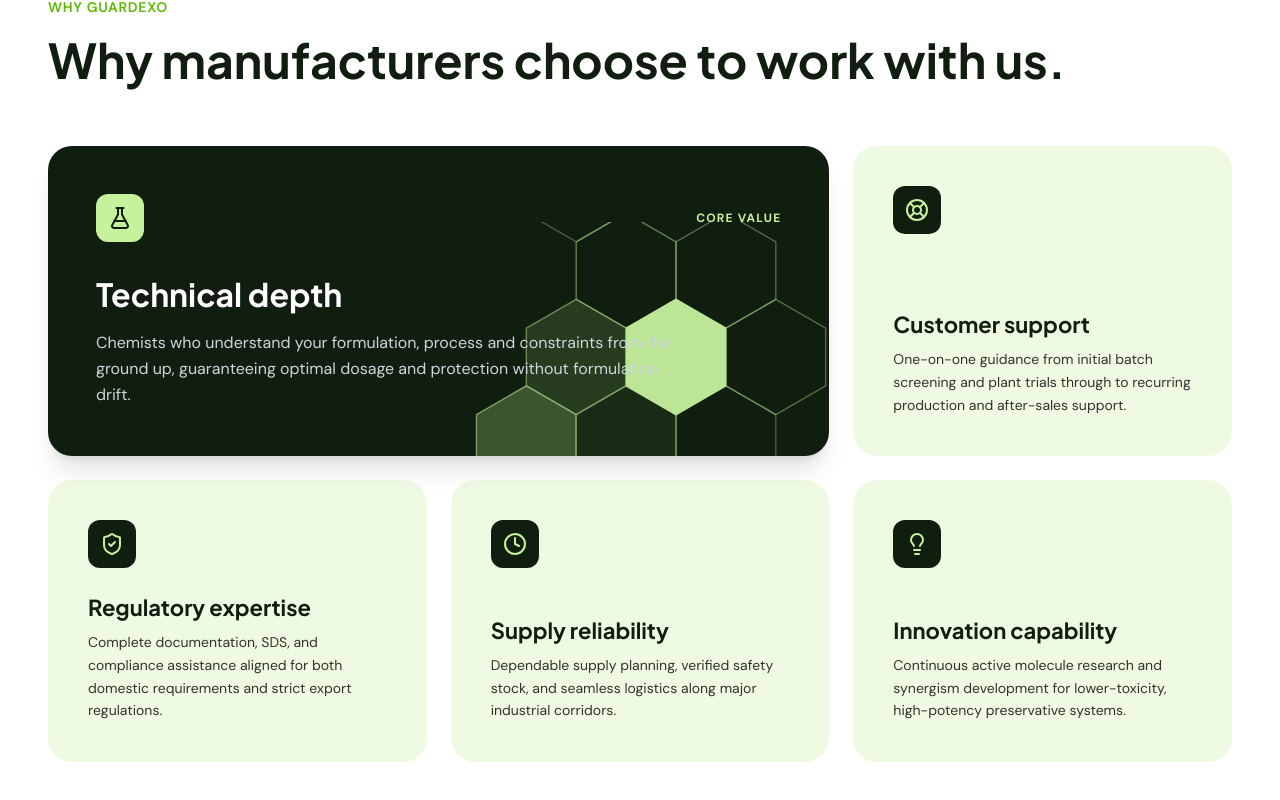
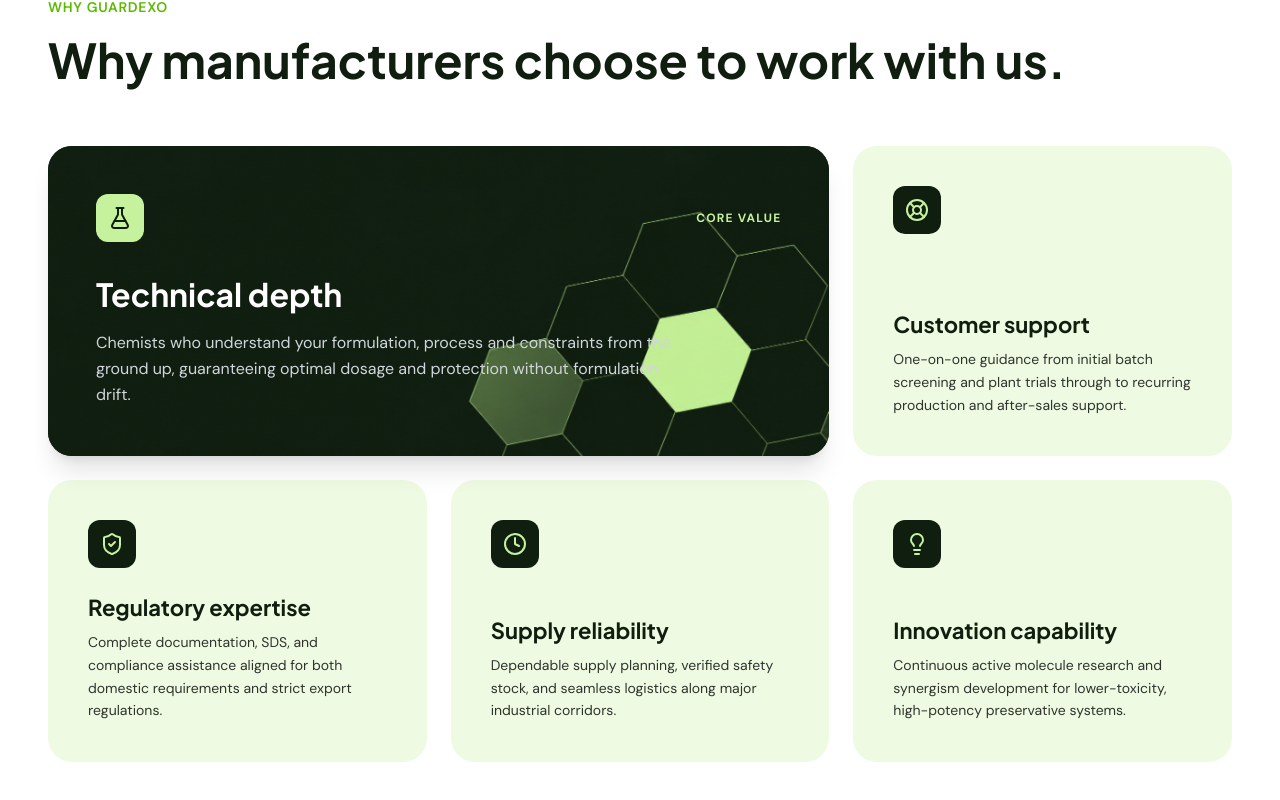
Before and after one commit to thoufeerma/Guardxo, a Next.js app: page /about in a window 1280 px wide. Shown: the part 5611-6411 px from the top of the page. Built offline with nearby package versions, Linux system fonts and the light colour scheme.

Commit message:
Update Technical depth section in About page with shared hexagon image

```diff
--- a/src/components/about/AboutWhyUs.tsx
+++ b/src/components/about/AboutWhyUs.tsx
@@ -25,7 +25,16 @@
         {/* Bento Grid Layout (3 Columns) */}
         <div className="grid grid-cols-1 md:grid-cols-2 lg:grid-cols-3 gap-6">
           {/* Featured Large Card (Spans 2 columns on lg) matching Figma */}
-          <div className="lg:col-span-2 bg-[#101E10] text-white rounded-[24px] p-8 sm:p-12 flex flex-col justify-between gap-8 shadow-xl relative overflow-hidden">
+          <div className="lg:col-span-2 bg-[#101E10] text-white rounded-[24px] p-8 sm:p-12 flex flex-col justify-between gap-8 shadow-xl relative overflow-hidden min-h-[300px]">
+            {/* Shared Background Image with Hexagons */}
+            <Image
+              src="/images/technical-depth-bg.png"
+              alt="Technical Depth Graphic"
+              fill
+              className="object-cover object-right pointer-events-none select-none z-0"
+              priority
+            />
+
             <div className="relative z-10 flex items-center justify-between">
               <div className="w-12 h-12 rounded-xl bg-[#C6F19D] text-[#101E10] flex items-center justify-center font-bold">
                 <FlaskConical size={24} strokeWidth={2} />
@@ -43,17 +52,6 @@
                 Chemists who understand your formulation, process and constraints from the ground up,
                 guaranteeing optimal dosage and protection without formulation drift.
               </p>
-            </div>
-
-            {/* Honeycomb Hexagon Graphic matching Figma */}
-            <div className="absolute right-0 bottom-0 pointer-events-none select-none z-0 translate-x-4 translate-y-4 sm:translate-x-0 sm:translate-y-0">
-              <Image
-                src="/images/why-us-hexagons.svg"
-                alt="Chemistry Hexagons"
-                width={360}
-                height={230}
-                className="w-[260px] sm:w-[320px] lg:w-[360px] h-auto object-contain opacity-95"
-              />
             </div>
           </div>
 
```
Also changed, not shown: public/images/technical-depth-bg.png (added).
